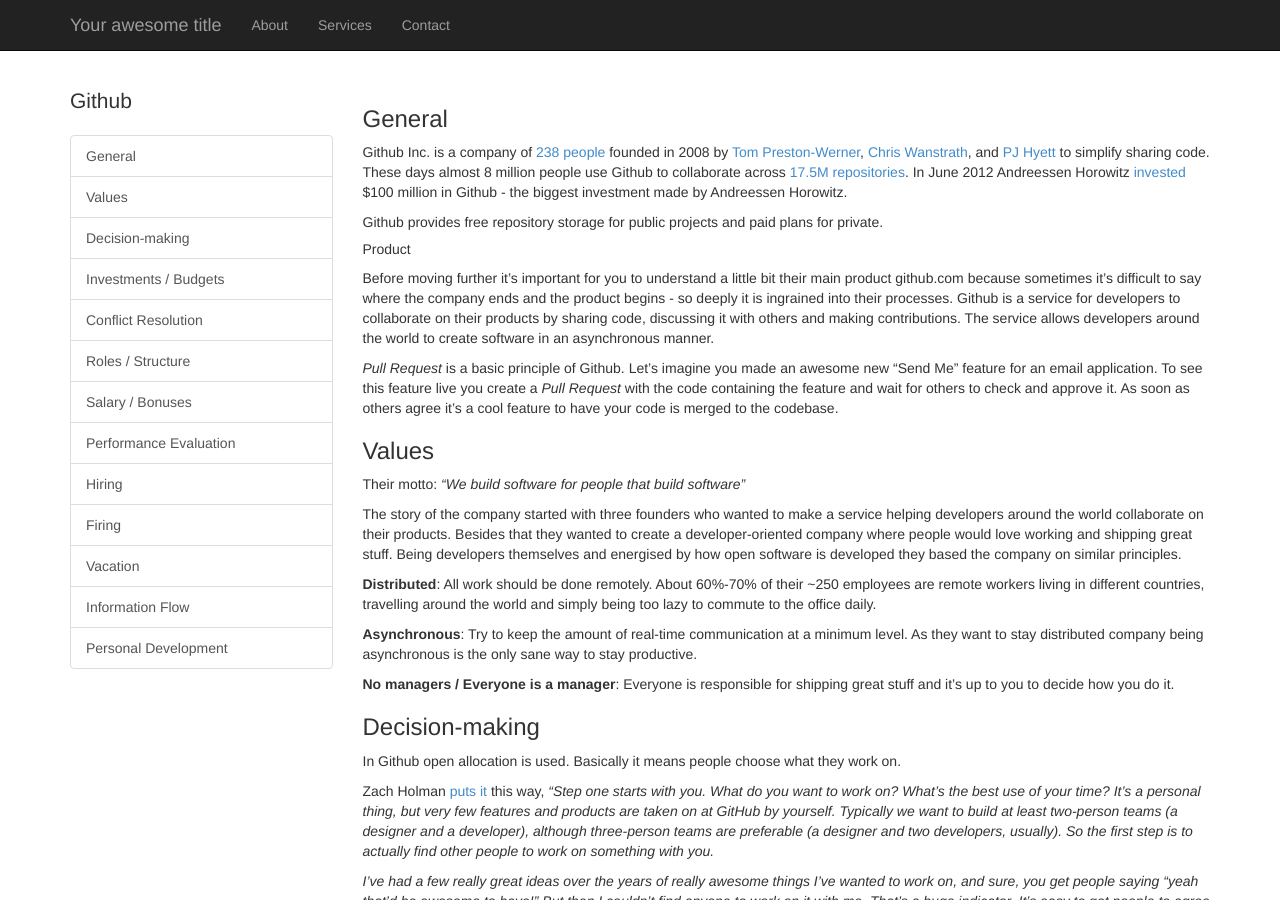
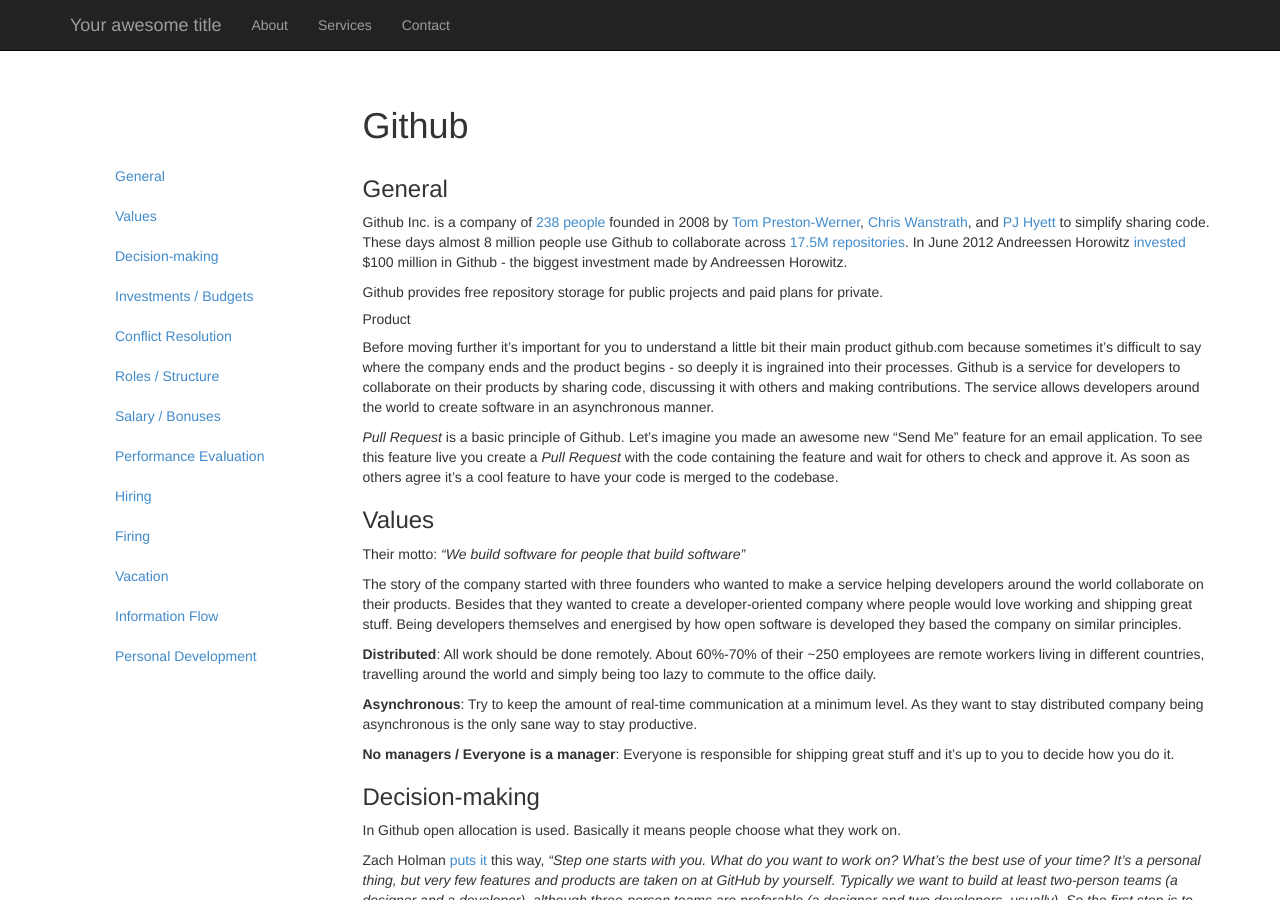
Before and after one commit to sery0ga/responsiveorgs, a Jekyll site: the page built from en/casestudy/github.md, in a window 1280 px wide and 900 px high. Built offline with Jekyll 4.4.1, drawn with Linux system fonts in a browser that asks for light colours.

Commit message:
Updated affix sidebar

```diff
--- a/_layouts/casestudy.html
+++ b/_layouts/casestudy.html
@@ -4,22 +4,28 @@
 
 <div class="container">
   <div class="row">
+    <div class="col-md-9 col-md-offset-3">
+      <h1>{{ page.title }}</h1>
+    </div>
+  </div>
+  <div class="row">
     <div class="col-md-3">
-        <p class="lead">{{ page.title }}</p>
-        <div class="list-group">
-            <a href="#General" class="list-group-item">General</a>
-            <a href="#values" class="list-group-item">Values</a>
-            <a href="#decision-making" class="list-group-item">Decision-making</a>
-            <a href="#investments--budgets" class="list-group-item">Investments / Budgets</a>
-            <a href="#conflict-resolution" class="list-group-item">Conflict Resolution</a>
-            <a href="#roles--structure" class="list-group-item">Roles / Structure</a>
-            <a href="#salary--bonuses" class="list-group-item">Salary / Bonuses</a>
-            <a href="#performance-evaluation" class="list-group-item">Performance Evaluation</a>
-            <a href="#hiring" class="list-group-item">Hiring</a>
-            <a href="#firing" class="list-group-item">Firing</a>
-            <a href="#vacation" class="list-group-item">Vacation</a>
-            <a href="#information-flow" class="list-group-item">Information Flow</a>
-            <a href="#personal-development" class="list-group-item">Personal Development</a>
+        <div data-spy="affix" data-offset-top="0" data-offset-bottom="20">
+          <ul class="nav">
+              <li><a href="#General" class="">General</a></li>
+              <li><a href="#values" class="">Values</a></li>
+              <li><a href="#decision-making" class="">Decision-making</a></li>
+              <li><a href="#investments--budgets" class="">Investments / Budgets</a></li>
+              <li><a href="#conflict-resolution" class="">Conflict Resolution</a></li>
+              <li><a href="#roles--structure" class="">Roles / Structure</a></li>
+              <li><a href="#salary--bonuses" class="">Salary / Bonuses</a></li>
+              <li><a href="#performance-evaluation" class="">Performance Evaluation</a></li>
+              <li><a href="#hiring" class="">Hiring</a></li>
+              <li><a href="#firing" class="">Firing</a></li>
+              <li><a href="#vacation" class="">Vacation</a></li>
+              <li><a href="#information-flow" class="">Information Flow</a></li>
+              <li><a href="#personal-development" class="">Personal Development</a></li>
+          </ul>
         </div>
     </div>
     <div class="col-md-9">
```
